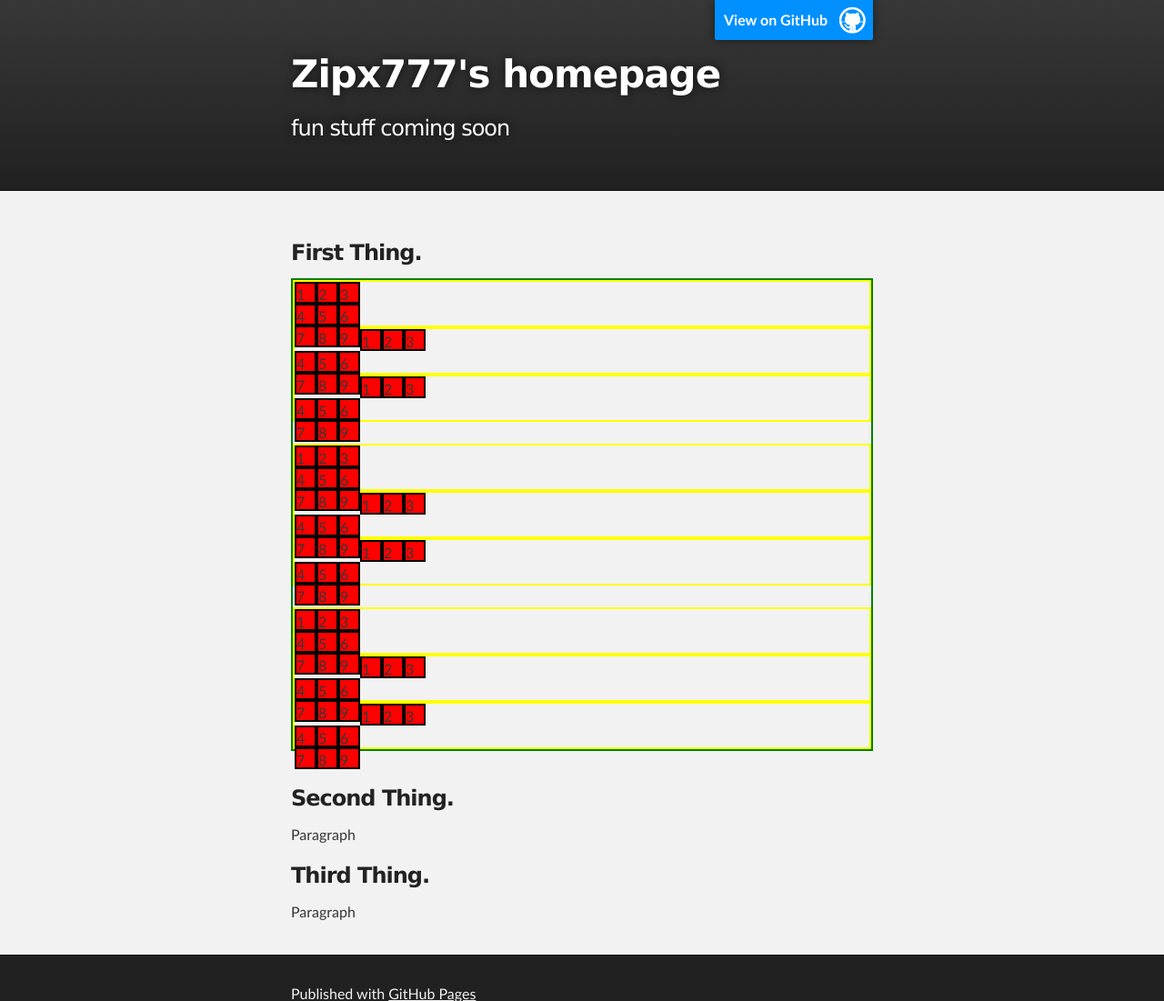
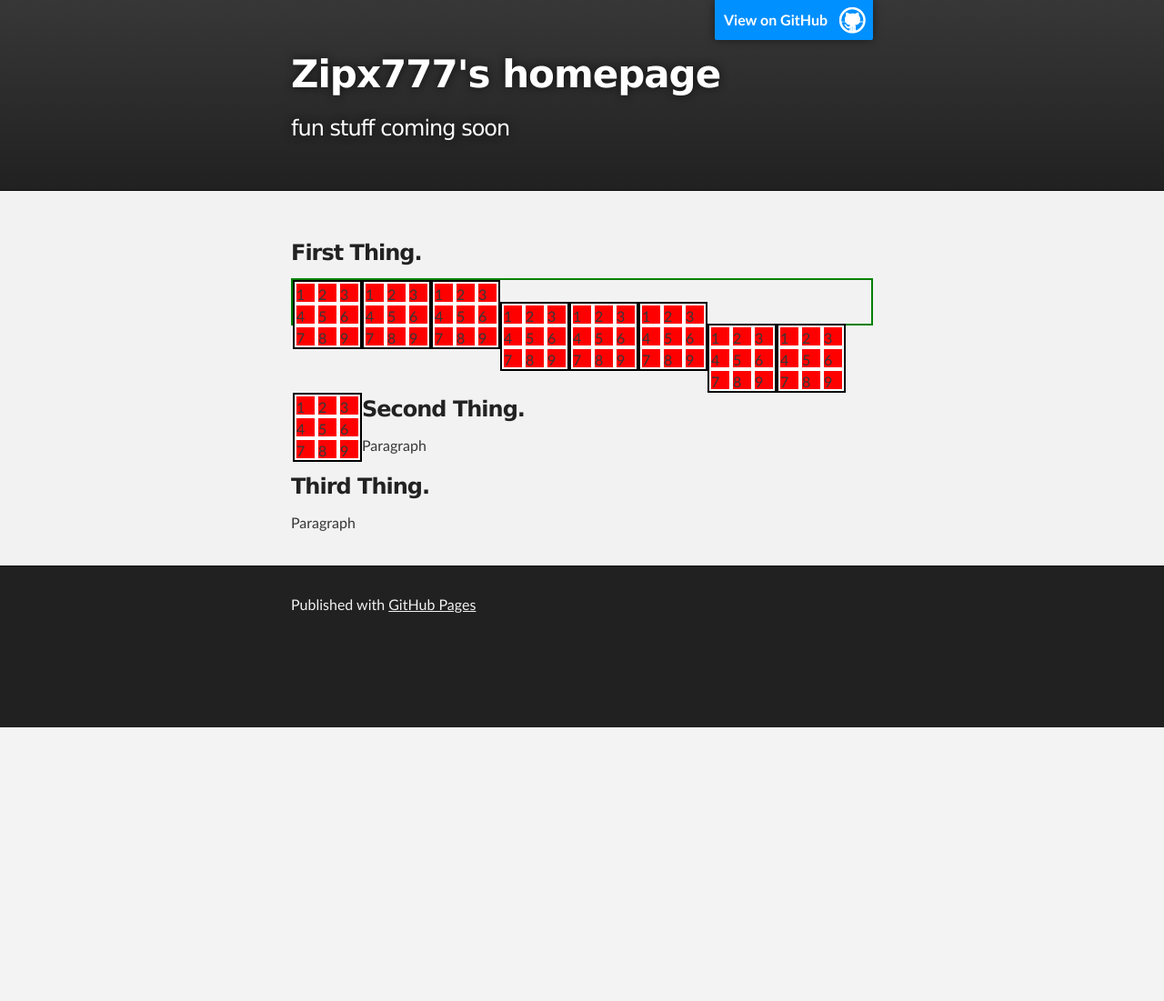
Before and after one commit to Zipx777/Zipx777.github.io, a PHP site: page / in a window 1280 px wide. Shown: the top 1101 px of the page at 91% size. After the commit the page ends 800 px from the top, so only its background shows below. Run offline with PHP 8.4, Linux system fonts and the light colour scheme.

Commit message:
organized tiles

```diff
--- a/stylesheets/stylesheet.css
+++ b/stylesheets/stylesheet.css
@@ -425,11 +425,14 @@ Small Device Styles
 }
 
 .board {
+  width: 300px
+  height: 300px;
   border: 2px solid green;
 }
 
 .tictactoesquare {
-  border: 2px solid yellow;
+  float: left;
+  border: 2px solid black;
 }
 
 .tile {
@@ -437,5 +440,5 @@ Small Device Styles
   height: 20px;
   float: left;
   background-color: red;
-  border: 2px solid black;
+  border: 2px solid white;
 }
```
